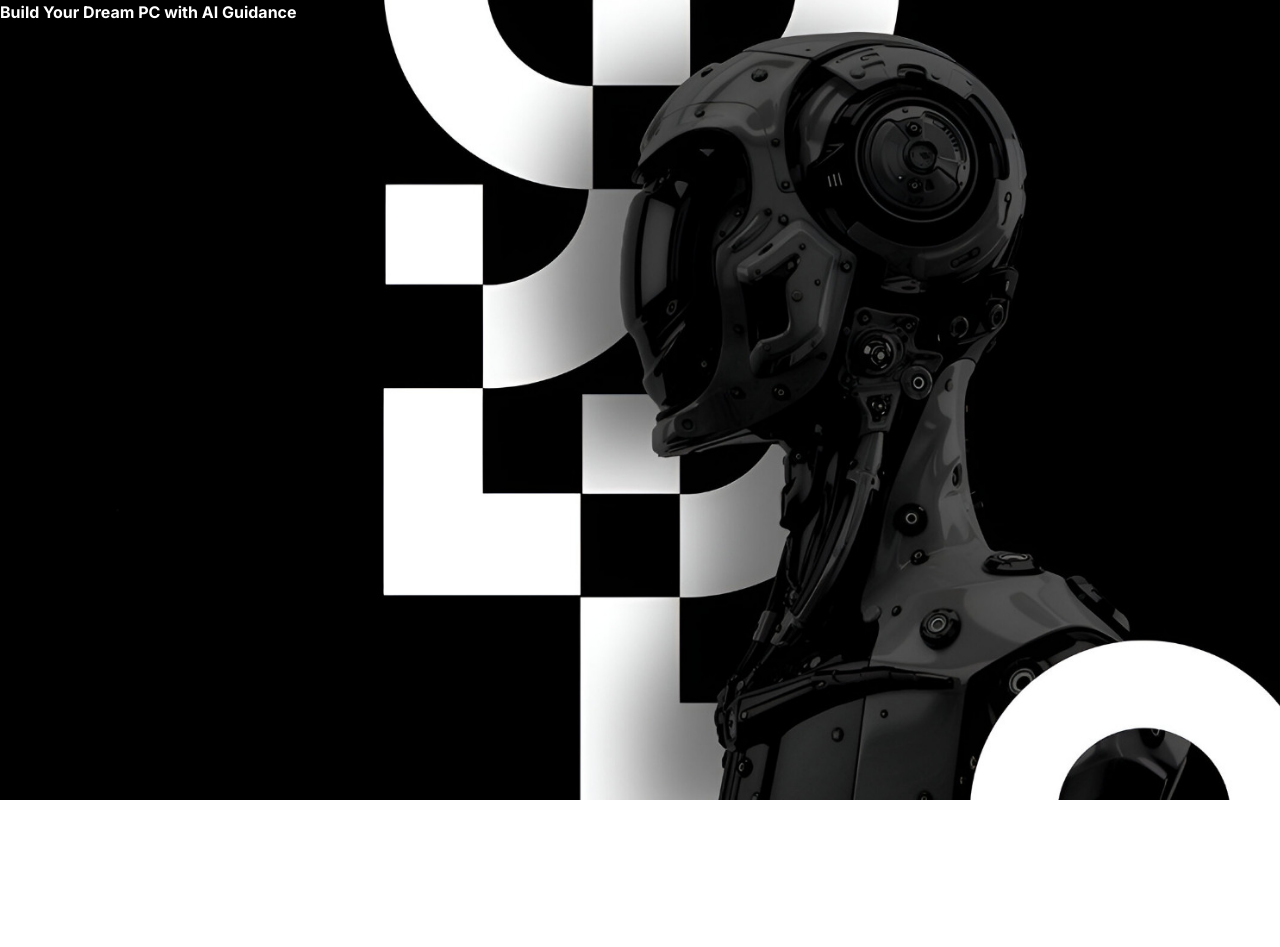
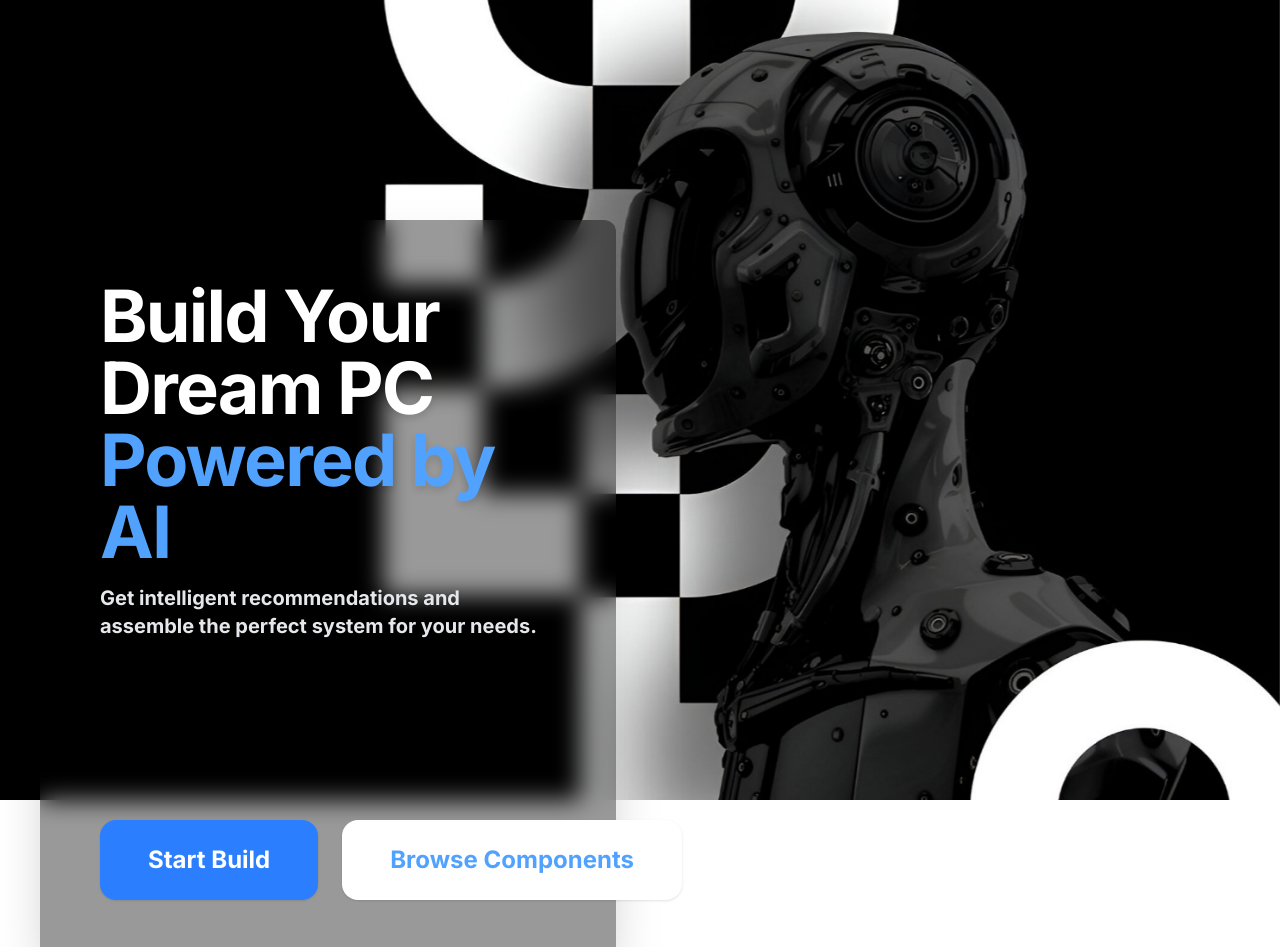
Before and after one commit to Nqthxn/pc-assembly, an Angular app in the folder frontend/pc-parts-ui/: page / in a window 1280 px wide. Shown: the top 947 px of the page. Before the commit the page ends 800 px from the top, so only its background shows below. Built offline with nearby package versions, Linux system fonts and the light colour scheme.

Commit message:
Complete home page layout and styling

```diff
--- a/frontend/pc-parts-ui/src/app/pages/home/home.component.html
+++ b/frontend/pc-parts-ui/src/app/pages/home/home.component.html
@@ -1,13 +1,32 @@
-
-<div class="relative w-full h-screen">
+<div class="relative w-full min-h-screen p-10 overflow-hidden">
     <div
-    class="absolute inset-0 w-full h-full bg-cover bg-center -z-10"
-    [ngStyle]="{'background-image': 'url(' + backgroundImagePath + ')'}">
+        class="fixed inset-0 w-full h-full bg-cover bg-center -z-10"
+        [ngStyle]="{'background-image': 'url(' + backgroundImagePath + ')'}">
     </div>
 
-    <div>
-        <h1 class="text-white">
-            Build Your Dream PC with AI Guidance
-        </h1>
+    <div class="flex items-start h-full">
+        <div class="backdrop-blur-md bg-black/40 rounded-xl p-15 mt-45 shadow-2xl max-w-xl flex flex-col justify-between h-full">
+            <div>
+                <h1 class="text-white text-7xl font-extrabold tracking-tight drop-shadow-lg mb-4">
+                    Build Your Dream PC<br>
+                    <span class="text-blue-400">Powered by AI</span>
+                </h1>
+                <p class="text-gray-200 text-xl font-medium drop-shadow mb-10">
+                    Get intelligent recommendations and assemble the perfect system for your needs.
+                </p>
+            </div>
+            <div class="flex gap-6 mt-35">
+                <button
+                    class="bg-blue-500 text-white px-12 py-6 rounded-2xl text-2xl font-semibold shadow hover:bg-blue-600 transition whitespace-nowrap cursor-pointer active:scale-95 duration-150 flex items-center gap-3"
+                >
+                    Start Build
+                </button>
+                <button
+                    class="bg-white text-blue-400 px-12 py-6 rounded-2xl text-2xl font-semibold shadow hover:bg-gray-100 transition whitespace-nowrap cursor-pointer active:scale-95 duration-150"
+                >
+                    Browse Components
+                </button>
+            </div>
+        </div>
     </div>
 </div>
--- a/frontend/pc-parts-ui/src/app/pages/home/home.component.ts
+++ b/frontend/pc-parts-ui/src/app/pages/home/home.component.ts
@@ -10,4 +10,5 @@ import { Component } from '@angular/core';
 })
 export class HomeComponent {
   backgroundImagePath = 'assets/images/home-bg.jpg';
+  iconImagePath = 'assets/icons/tools.png';
 }
```
